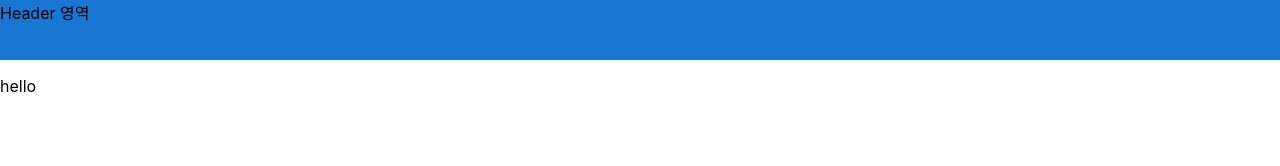
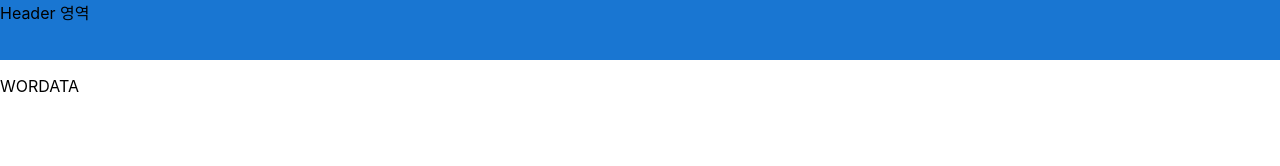
Before and after one commit to GoldK11/team-practice, a React (Create React App) app: page / in a window 1280 px wide. Shown: the top 166 px of the page. Built offline with nearby package versions, Linux system fonts and the light colour scheme.

Commit message:
const 테스트용

```diff
--- a/src/assets/js/const.js
+++ b/src/assets/js/const.js
@@ -3,7 +3,7 @@ const CONST = {
 
   PLACEHOLDER: {
     TITLE: '제목',
-    GENRE: '장르',
+    CATEGORY: '카테고리',
     EMPTY_TABLE: 'No Data',
   },
 
--- a/src/components/layout/Body.js
+++ b/src/components/layout/Body.js
@@ -1,9 +1,10 @@
 import React from 'react';
+import CONST from 'src/assets/js/const';
 
 function Body() {
   return (
     <div className="Body">
-      <p>hello</p>
+      <p>{CONST.APPLICATION}</p>
     </div>
   );
 }
```
Also changed, not shown: 1 other file (tests, documents, lock files or other folders).
